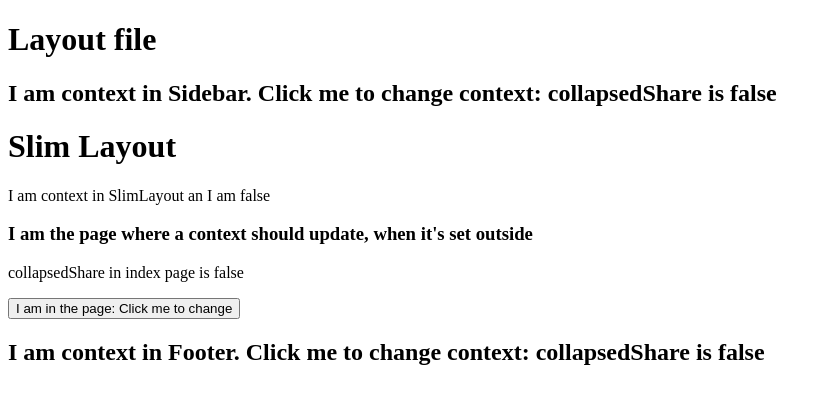
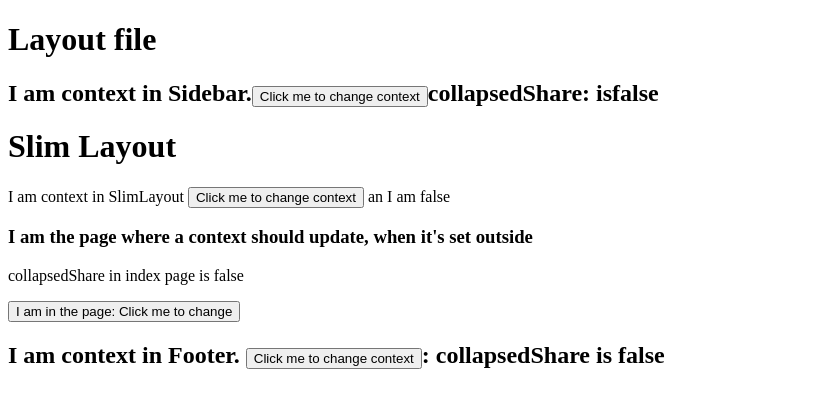
Before and after one commit to exocode/gatsby-context-problem, a Gatsby site: page / in a window 1280 px wide. Shown: the whole page, without its empty margins (0-831 px from the left). Built offline with nearby package versions, Linux system fonts and the light colour scheme; Gatsby itself is replaced by a stand-in of ours.

Commit message:
made buttons

```diff
--- a/src/components/footer.js
+++ b/src/components/footer.js
@@ -6,10 +6,11 @@ const Footer = ({ siteTitle }) => {
   return (
     <>
       <header className="footer">
-        <div onClick={toggleShare}>
+        <div>
           <h2>
-            I am context in Footer. Click me to change context: collapsedShare
-            is {String(collapsedShare)}
+            I am context in Footer.{" "}
+            <button onClick={toggleShare}>Click me to change context</button>:
+            collapsedShare is {String(collapsedShare)}
           </h2>
         </div>
       </header>
--- a/src/components/sidebar.js
+++ b/src/components/sidebar.js
@@ -6,10 +6,12 @@ const Sidebar = ({ siteTitle }) => {
   return (
     <>
       <header className="main-header">
-        <div onClick={toggleShare}>
+        <div>
           <h2>
-            I am context in Sidebar. Click me to change context: collapsedShare
-            is {String(collapsedShare)}
+            I am context in Sidebar.
+            <button onClick={toggleShare}>Click me to change context</button>
+            collapsedShare: is
+            {String(collapsedShare)}
           </h2>
         </div>
       </header>
--- a/src/layouts/slim.js
+++ b/src/layouts/slim.js
@@ -18,8 +18,10 @@ const SlimLayout = props => {
       <div>
         <Sidebar title="Sidebar" />
         <h1>Slim Layout</h1>
-        <p onClick={toggleShare}>
-          I am context in SlimLayout an I am {String(collapsedShare)}
+        <p>
+          I am context in SlimLayout{" "}
+          <button onClick={toggleShare}>Click me to change context</button> an I
+          am {String(collapsedShare)}
         </p>
         {props.children}
         <Footer />
```
